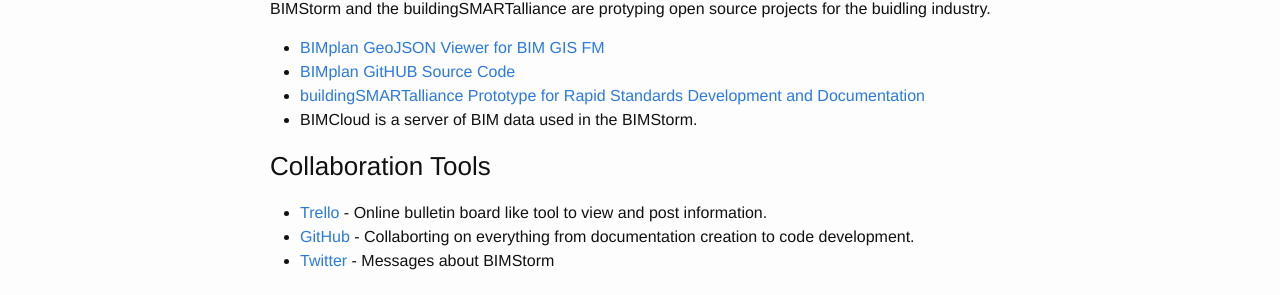
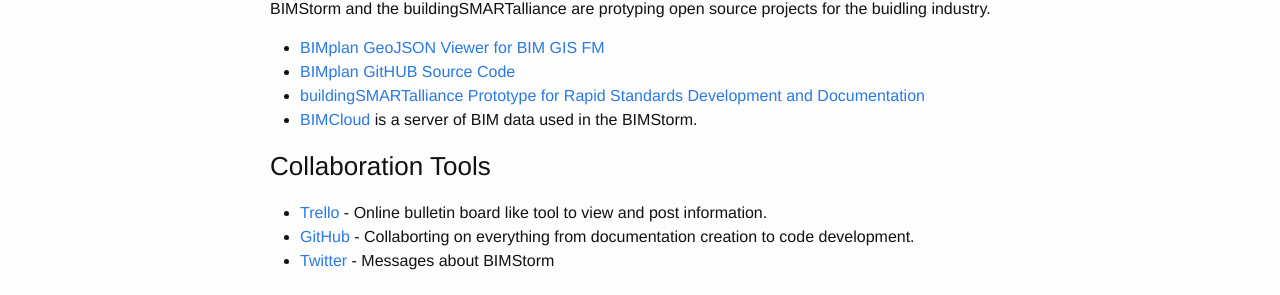
Before and after one commit to buildingSMARTalliance/BIMStorm, a Jekyll site: the page built from _posts/2016-09-16-Tools.markdown, in a window 1280 px wide. Shown: the part 296-591 px from the top of the page. Built offline with Jekyll 4.4.1, drawn with Linux system fonts in a browser that asks for light colours; part of the change alters nothing that is shown.

```diff
--- a/_posts/2016-09-16-Tools.markdown
+++ b/_posts/2016-09-16-Tools.markdown
@@ -14,7 +14,7 @@ BIMStorm and the buildingSMARTalliance are protyping open source projects for th
 * [BIMplan GeoJSON Viewer for BIM GIS FM](https://bim-genie.com/static/planview/portfolio.html?sysID=177)
 * [BIMplan GitHUB Source Code](https://github.com/buildingSMARTalliance/BIMplan)
 * [buildingSMARTalliance Prototype for Rapid Standards Development and Documentation](https://github.com/buildingSMARTalliance)
-* BIMCloud is a server of BIM data used in the BIMStorm.
+* [BIMCloud](https://github.com/buildingSMARTalliance/BIMStorm/blob/gh-pages/_files/BIMStorm%20Data%20Independence%20BIM%20Cloud.jpg) is a server of BIM data used in the BIMStorm.
 
 ### Collaboration Tools
 
```
